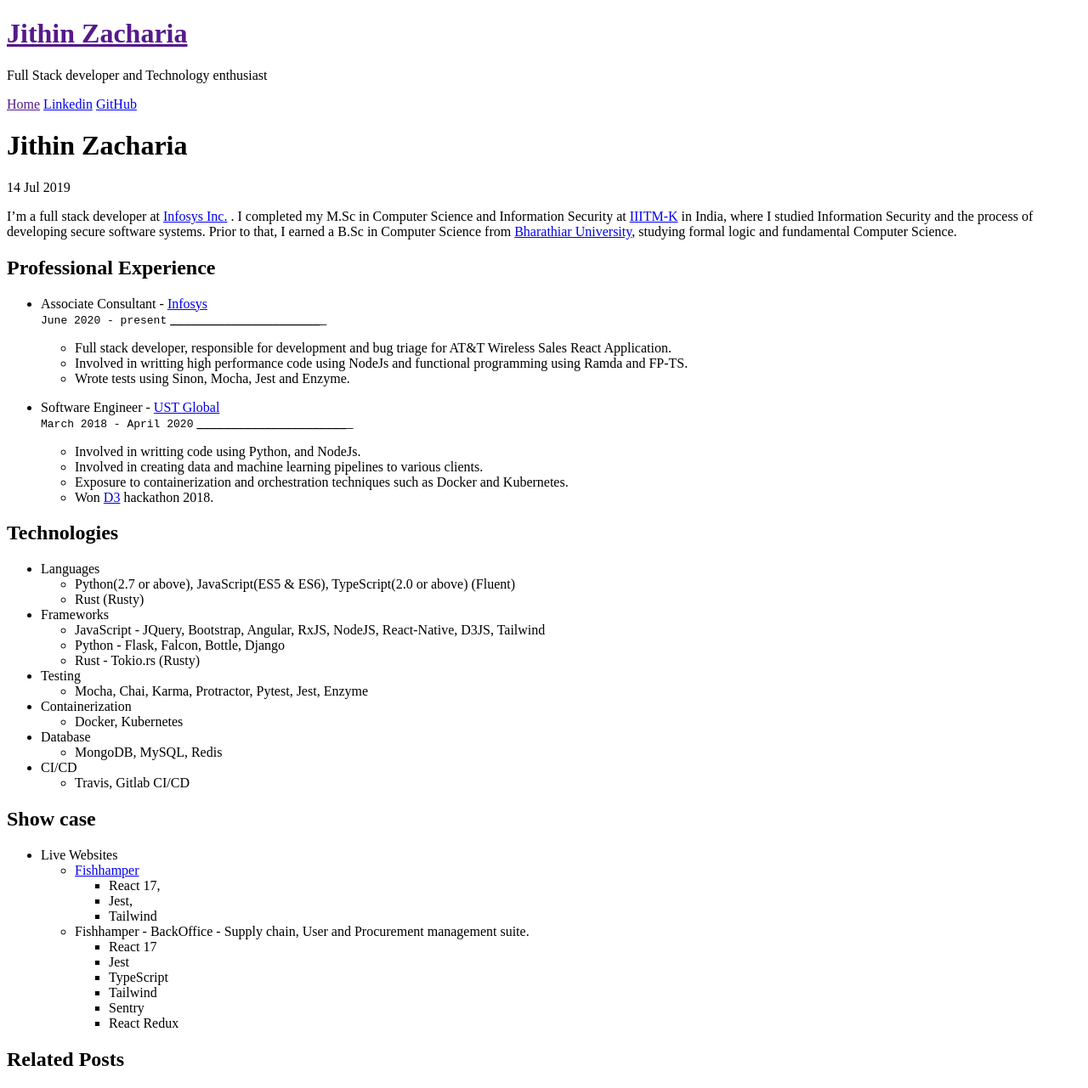
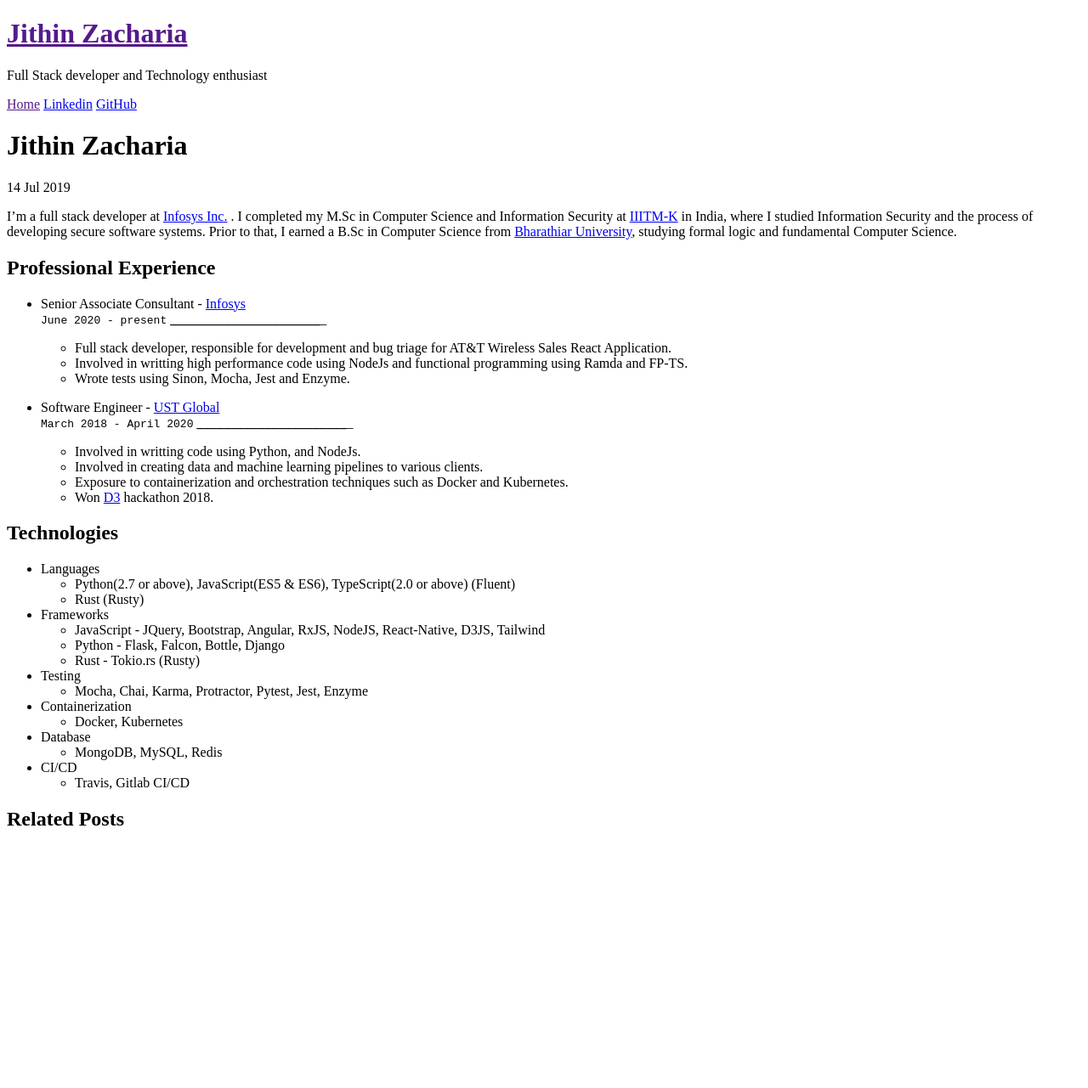
Before and after one commit to Jithinqw/jithinqw.github.io, a Jekyll site: the page built from _posts/2019-7-14-content.md, in a window 1280 px wide. Shown: the whole page at 85% size. Built offline with Jekyll 4.4.1, drawn with Linux system fonts in a browser that asks for light colours; Markdown is read by kramdown in place of the engine named in the settings; after the commit the page ends 998 px from its top, so only the background shows below that.

Commit message:
remove showcase

```diff
--- a/_posts/2019-7-14-content.md
+++ b/_posts/2019-7-14-content.md
@@ -7,7 +7,7 @@
 
 ## Professional Experience
 
-* Associate Consultant - [Infosys](https://www.infosys.com)<br/>
+* Senior Associate Consultant - [Infosys](https://www.infosys.com)<br/>
     `June 2020 - present`
     ___________________________________________________________________
 
@@ -41,20 +41,3 @@
     * MongoDB, MySQL, Redis
 * CI/CD
     * Travis, Gitlab CI/CD
-
-
-## Show case
-
-* Live Websites
-  * [Fishhamper](http://fishhamper.com)
-     - React 17,
-     - Jest,
-     - Tailwind
-  * Fishhamper - BackOffice -
-    Supply chain, User and Procurement management suite.
-    - React 17
-    - Jest
-    - TypeScript
-    - Tailwind
-    - Sentry
-    - React Redux
```
